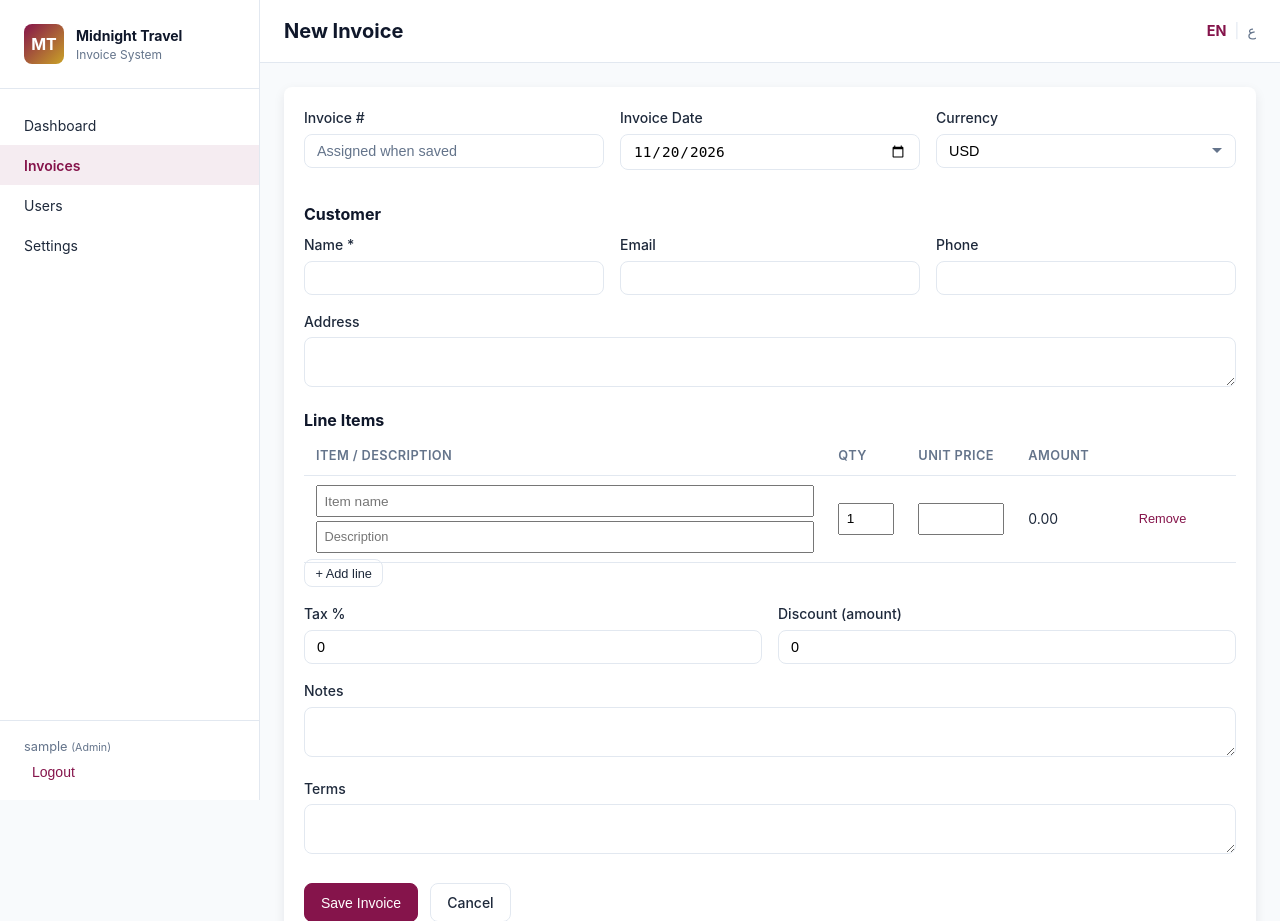
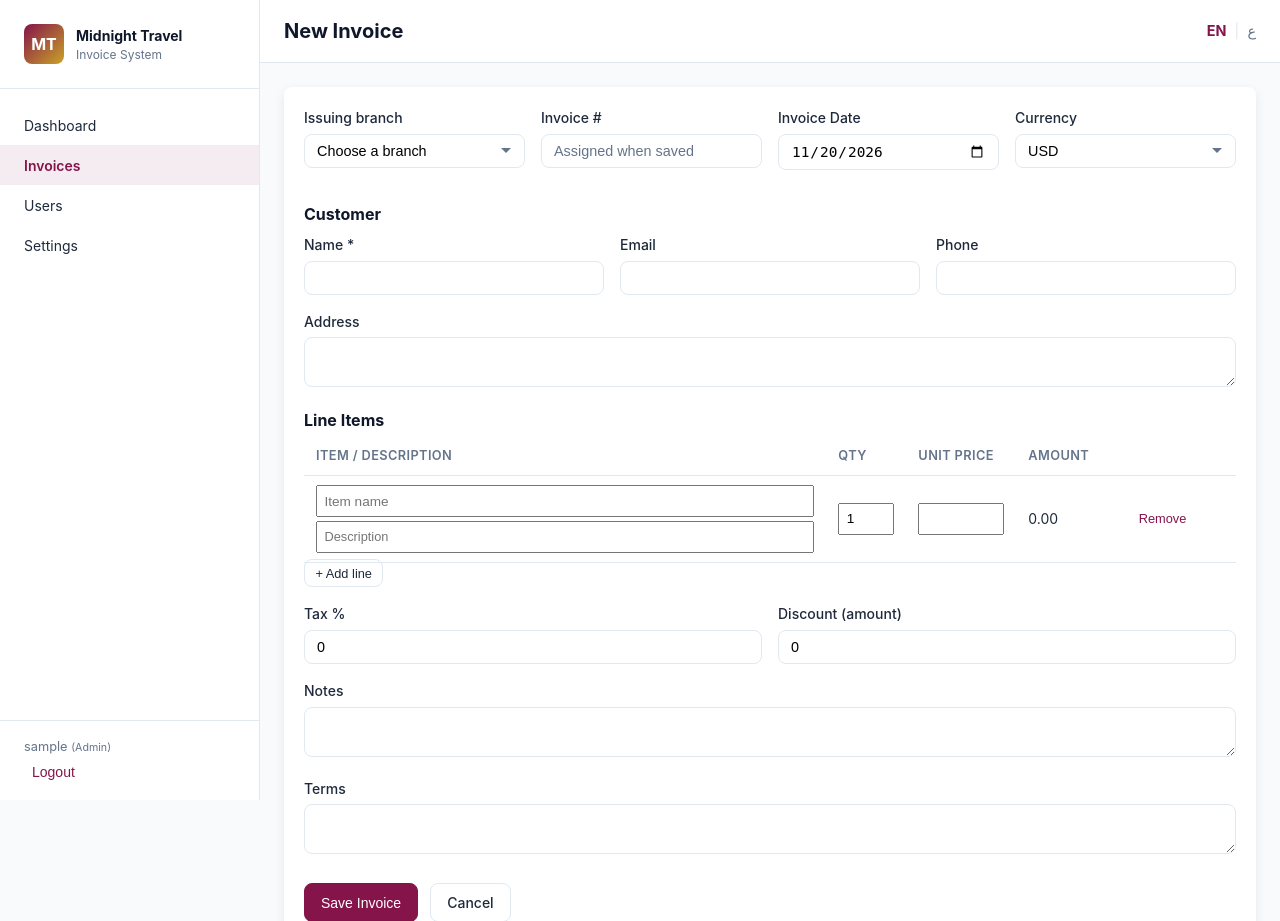
Before and after one commit to rawahnugud/midnight-travel-invoices, a Laravel app: page /invoices/create in a window 1280 px wide. Shown: the top 921 px of the page. Run offline with Laravel 10, Linux system fonts and the light colour scheme; the visitor is signed in with stand-in values (Sample User, id 1); data that the repository does not hold is empty; settings files or empty folders that the repository lacks are supplied.

Commit message:
Select the issuing Midnight Travel branch per invoice

```diff
--- a/app/Http/Controllers/InvoiceController.php
+++ b/app/Http/Controllers/InvoiceController.php
@@ -5,6 +5,7 @@ namespace App\Http\Controllers;
 use App\Models\BusinessSetting;
 use App\Models\Invoice;
 use Illuminate\Support\Str;
+use Illuminate\Validation\Rule;
 use Illuminate\Http\Request;
 use Illuminate\Support\Facades\DB;
 
@@ -78,6 +79,10 @@ class InvoiceController extends Controller
     private function validatedInvoice(Request $request): array
     {
         return $request->validate([
+            'branch' => [
+                $request->isMethod('post') || $request->route('invoice')?->branch ? 'required' : 'nullable',
+                Rule::in(Invoice::BRANCHES),
+            ],
             'customer_name' => 'required|string|max:255',
             'customer_email' => 'nullable|email',
             'customer_phone' => 'nullable|string|max:64',
--- a/app/Models/Invoice.php
+++ b/app/Models/Invoice.php
@@ -8,8 +8,10 @@ use Illuminate\Database\Eloquent\Relations\HasMany;
 
 class Invoice extends Model
 {
+    public const BRANCHES = ['SD', 'AE', 'GB'];
+
     protected $fillable = [
-        'invoice_number', 'status', 'customer_name', 'customer_email', 'customer_phone', 'customer_address',
+        'branch', 'invoice_number', 'status', 'customer_name', 'customer_email', 'customer_phone', 'customer_address',
         'invoice_date', 'due_date', 'currency', 'tax_rate', 'discount_amount', 'notes', 'terms', 'created_by',
     ];
 
--- a/lang/ar/messages.php
+++ b/lang/ar/messages.php
@@ -1,6 +1,11 @@
 <?php
 
 return [
+    'issuing_branch' => 'الفرع المُصدِر',
+    'choose_branch' => 'اختر الفرع',
+    'branch_SD' => 'ميدنايت ترافل للسفر والسياحة · السودان',
+    'branch_AE' => 'Midnight Travel FZE · الإمارات',
+    'branch_GB' => 'Midnight Travel LTD · المملكة المتحدة',
     'deactivate_user' => 'تعطيل الحساب',
     'number_on_save' => 'يُحدّد عند الحفظ',
     'paid_revenue' => 'إجمالي الفواتير المدفوعة',
--- a/lang/en/messages.php
+++ b/lang/en/messages.php
@@ -1,6 +1,11 @@
 <?php
 
 return [
+    'issuing_branch' => 'Issuing branch',
+    'choose_branch' => 'Choose a branch',
+    'branch_SD' => 'Midnight Travel & Tourism Agency · Sudan',
+    'branch_AE' => 'Midnight Travel FZE · UAE',
+    'branch_GB' => 'Midnight Travel LTD · UK',
     'deactivate_user' => 'Deactivate account',
     'number_on_save' => 'Assigned when saved',
     'paid_revenue' => 'Paid invoice total',
--- /dev/null
+++ b/resources/views/invoices/branch-field.blade.php
@@ -0,0 +1,9 @@
+<div class="form-group">
+  <label for="branch">{{ __('messages.issuing_branch') }}</label>
+  <select name="branch" id="branch" @required($requireBranch)>
+    <option value="">{{ __('messages.choose_branch') }}</option>
+    @foreach(\App\Models\Invoice::BRANCHES as $code)
+      <option value="{{ $code }}" @selected(old('branch', $inv->branch ?? null) === $code)>{{ __('messages.branch_'.$code) }}</option>
+    @endforeach
+  </select>
+</div>
--- a/resources/views/invoices/edit.blade.php
+++ b/resources/views/invoices/edit.blade.php
@@ -28,6 +28,7 @@
       <div class="alert alert-error">{{ $errors->first() }}</div>
       @endif
       <div class="form-row two-cols">
+        @include('invoices.branch-field', ['requireBranch' => filled($inv->branch)])
         <div class="form-group">
           <label>{{ __('messages.invoice_number') }}</label>
           <input type="text" value="{{ $inv->invoice_number }}" readonly class="readonly">
--- a/resources/views/invoices/new.blade.php
+++ b/resources/views/invoices/new.blade.php
@@ -27,6 +27,7 @@
       <div class="alert alert-error">{{ $errors->first() }}</div>
       @endif
       <div class="form-row two-cols">
+        @include('invoices.branch-field', ['requireBranch' => true])
         <div class="form-group">
           <label for="invoice_number">{{ __('messages.invoice_number') }}</label>
           <input type="text" id="invoice_number" value="{{ __('messages.number_on_save') }}" readonly class="readonly">
--- a/resources/views/invoices/view.blade.php
+++ b/resources/views/invoices/view.blade.php
@@ -4,7 +4,7 @@
 @php
   $activePage = 'invoices';
   $pageTitle = __('messages.invoice') . ' ' . $invoice->invoice_number;
-  $companyName = optional($business)->company_name ?? __('messages.app_name');
+  $companyName = $invoice->branch ? __('messages.branch_'.$invoice->branch) : (optional($business)->company_name ?? __('messages.app_name'));
   $currencySym = ['USD' => '$', 'EUR' => '€', 'GBP' => '£', 'SDG' => 'SDG'][$invoice->currency ?? 'USD'] ?? ($invoice->currency ?? 'USD') . ' ';
 @endphp
 <div class="card">
@@ -25,10 +25,12 @@
     <div class="invoice-from-row" style="margin-bottom:1rem; padding-bottom:1rem; border-bottom:1px solid var(--border);">
       <strong style="font-size:0.75rem; text-transform:uppercase; letter-spacing:0.05em; color:var(--text-muted);">{{ __('messages.from') }}</strong>
       <p style="margin:0.25rem 0 0 0; font-weight:600;">{{ $companyName }}</p>
+      @unless($invoice->branch)
       @if(optional($business)->address)<p style="margin:0.15rem 0 0 0; font-size:0.9rem; color:var(--text-muted);">{{ $business->address }}</p>@endif
       @if(optional($business)->phone || optional($business)->email)
       <p style="margin:0.15rem 0 0 0; font-size:0.9rem; color:var(--text-muted);">@if($business->phone){{ $business->phone }}@endif @if($business->phone && $business->email) · @endif @if($business->email){{ $business->email }}@endif</p>
       @endif
+      @endunless
     </div>
     <div class="invoice-meta-row">
       <div>
```
Also changed, not shown: resources/views/invoices/print.blade.php (+5 -3 lines), tests/Feature/InvoiceWorkflowTest.php (+13 -0 lines), .github/workflows/invoice-checks.yml, database/migrations/2026_11_21_000001_add_branch_to_invoices.php (added).
